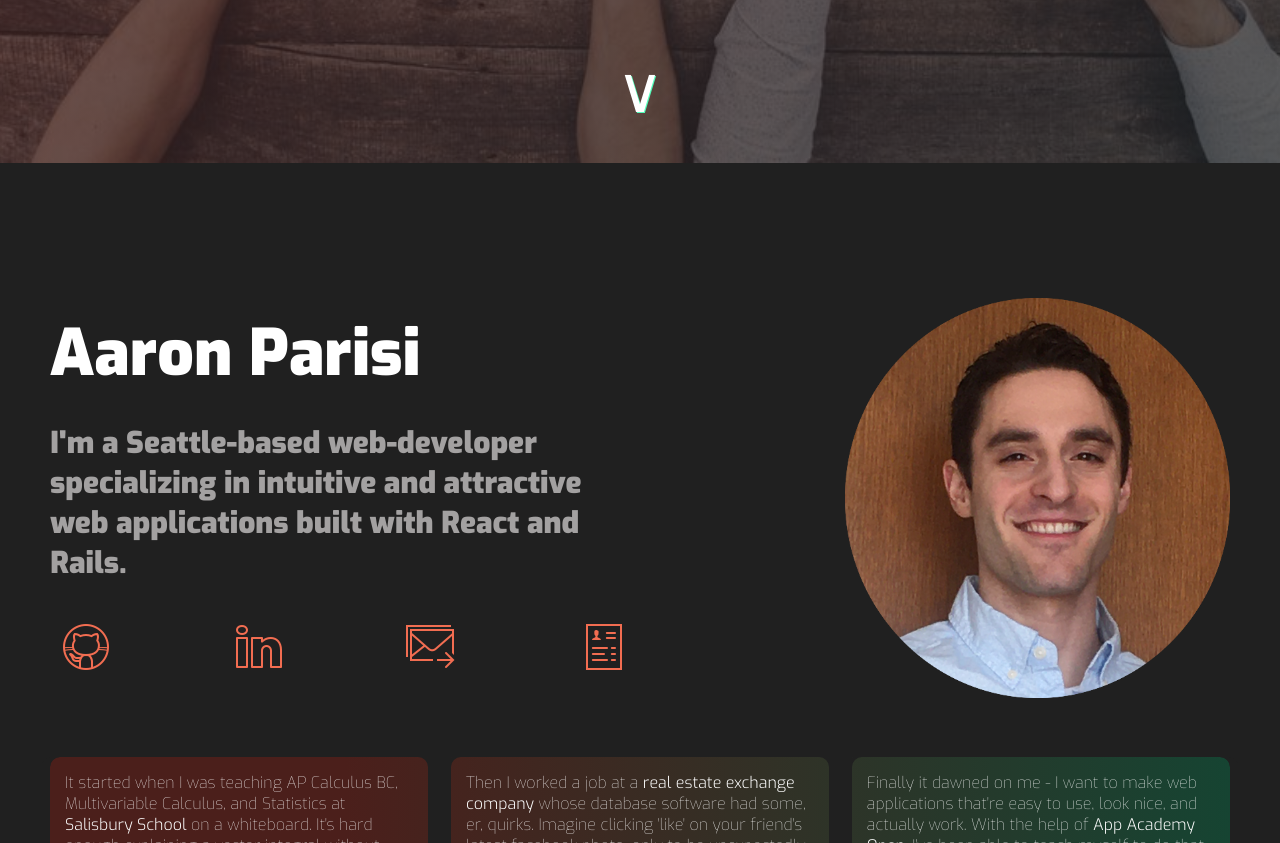
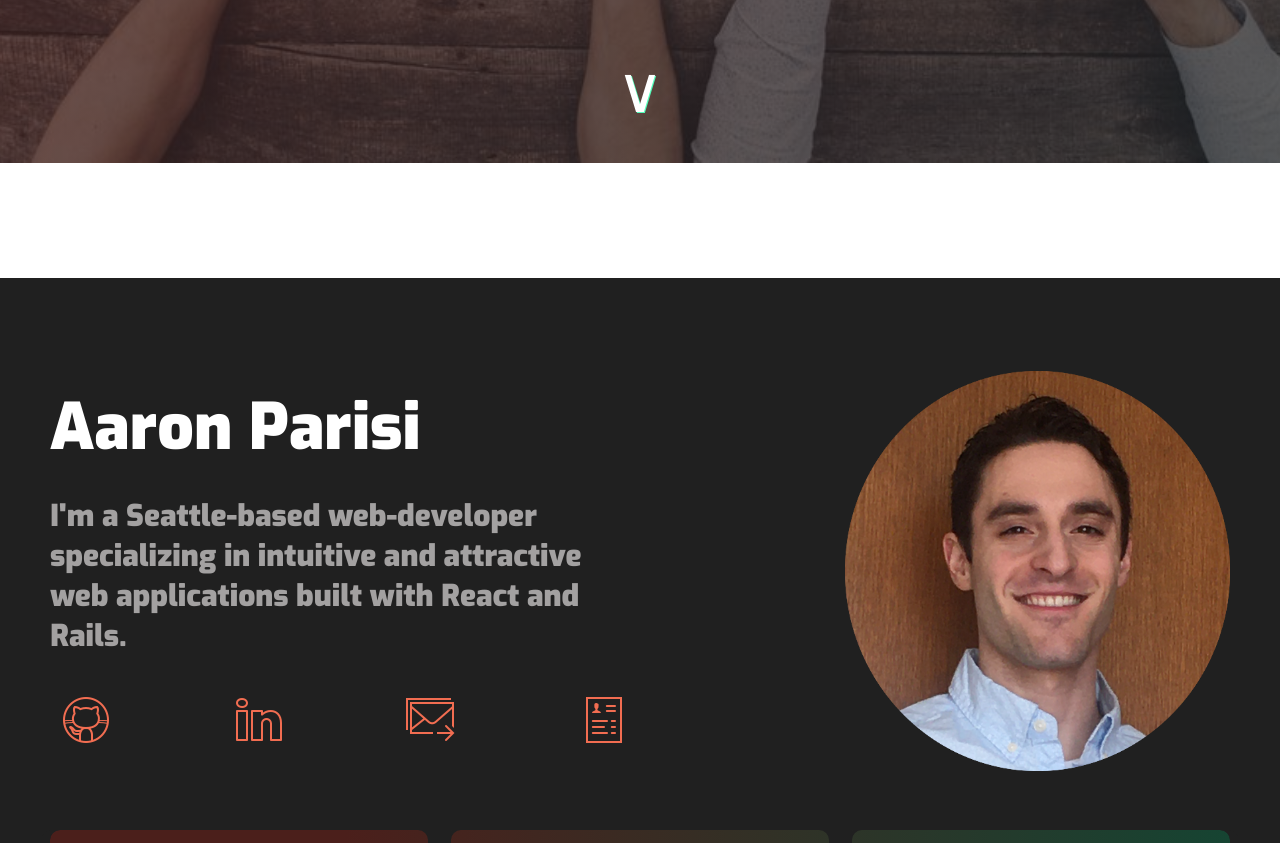
Before and after one commit to aaronparisi/aarons-projects-2, a React (Create React App) app: page / in a window 1280 px wide. Shown: the part 637-1480 px from the top of the page. Built offline with nearby package versions, Linux system fonts and the light colour scheme.

Commit message:
about spacing

```diff
--- a/src/stylesheets/App.css
+++ b/src/stylesheets/App.css
@@ -170,10 +170,12 @@ nav {
   max-height: 100vh;
   overflow-y: hidden;
   color: #FFFFFF;
-  padding: 135px 50px;
+  padding: 0px 50px;
+  margin-top: 9%;
   display: flex;
   flex-direction: column;
-  align-items: center; }
+  align-items: center;
+  justify-content: center; }
   .about .about-intro {
     display: flex;
     flex-direction: row;
--- a/src/stylesheets/_about.scss
+++ b/src/stylesheets/_about.scss
@@ -11,11 +11,13 @@
 
   color: $white;
 
-  padding: 135px 50px;
+  padding: 0px 50px;
+  margin-top: 9%;
 
   display: flex;
   flex-direction: column;
   align-items: center;
+  justify-content: center;
 
   .about-intro {
     display: flex;
```
Also changed, not shown: 2 other files (tests, documents, lock files or other folders).
